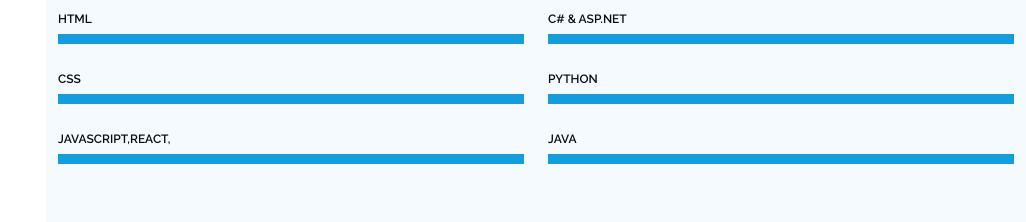
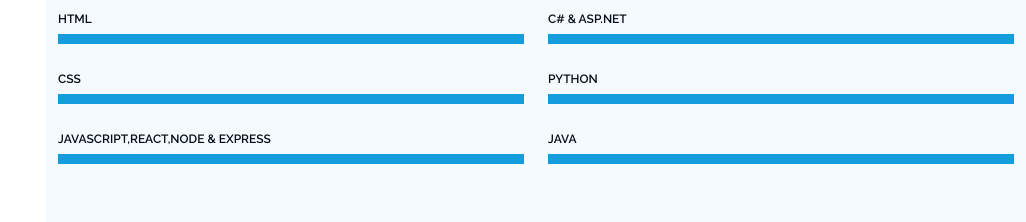
Before and after one commit to Lutho9905/Personal-Portfolio, a plain HTML site: page index.html in a window 1280 px wide. Shown: the part 1700-1922 px from the top of the page, without its empty margins (254-1280 px from the left). Drawn offline with Linux system fonts and the light colour scheme.

Commit message:
Update index.html

```diff
--- a/index.html
+++ b/index.html
@@ -168,7 +168,7 @@
             </div><!-- End Skills Item -->
 
             <div class="progress">
-              <span class="skill"><span>JavaScript,React,</span> <i class="val"></i></span>
+              <span class="skill"><span>JavaScript,React,Node & Express</span> <i class="val"></i></span>
               <div class="progress-bar-wrap">
                 <div class="progress-bar" role="progressbar" aria-valuenow="100" aria-valuemin="0" aria-valuemax="100"></div>
               </div>
```
